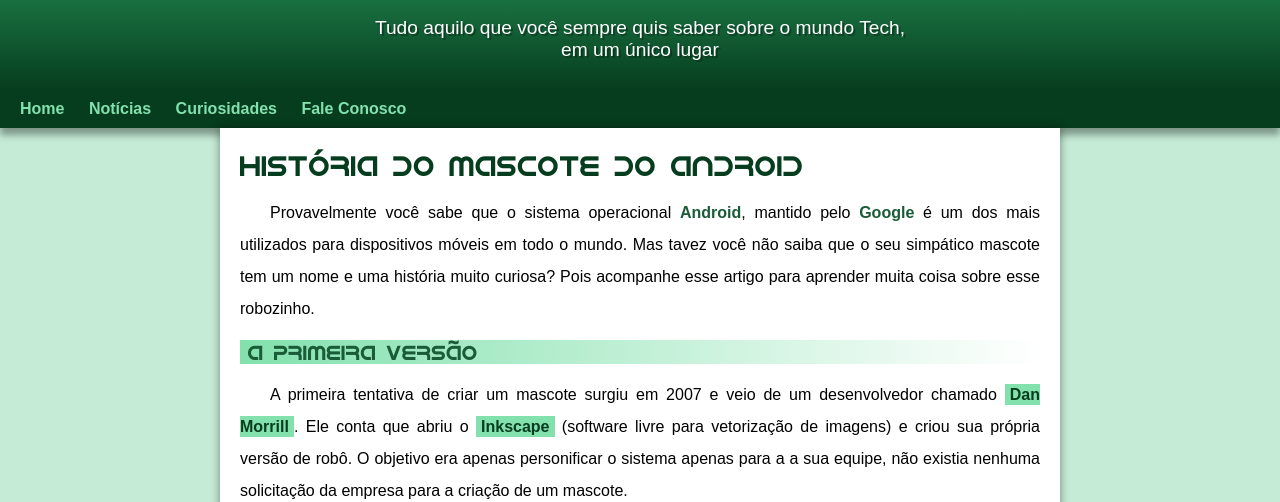
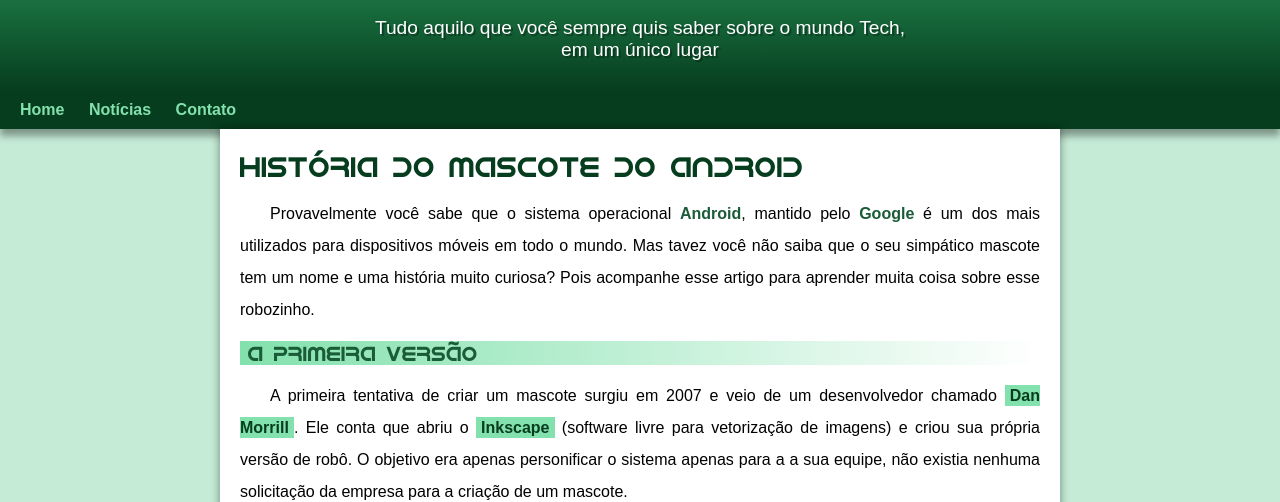
Before and after one commit to lucasandrade0/projeto-android, a plain HTML site: page index.html in a window 1280 px wide. Shown: the part 100-602 px from the top of the page. Drawn offline with Linux system fonts and the light colour scheme.

Commit message:
problemas corrigidos

```diff
--- a/estilo/style.css
+++ b/estilo/style.css
@@ -55,6 +55,7 @@ header>p{
     margin: auto;
     padding-left: 10px;
     padding-right: 10px;
+    padding-bottom: 30px;
     text-shadow: 2px 2px 0px rgba(0, 0, 0, 0.315);
 }
 
@@ -79,7 +80,7 @@ nav>a:hover{
 }
 
 main{
-    min-width: 400px;
+    min-width: 315px;
     max-width: 800px;
     margin: auto;
     margin-bottom: 30px;
--- a/index.html
+++ b/index.html
@@ -16,8 +16,7 @@
     <nav>
         <a href="#">Home</a>
         <a href="#">Notícias</a>
-        <a href="#">Curiosidades</a>
-        <a href="#">Fale Conosco</a>
+        <a href="#">Contato</a>
     </nav>
     <main>
         <article>
```
